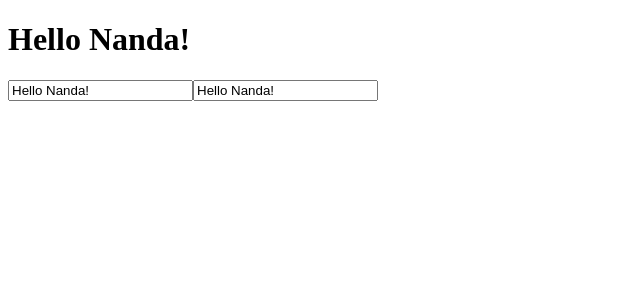
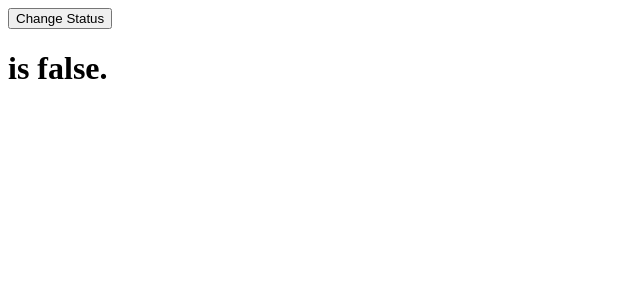
Before and after one commit to nandahadymulya/vue3-basic, a Vue app: page / in a window 1280 px wide. Shown: the top 300 px of the page, without its empty margins (0-640 px from the left). Built offline with nearby package versions, Linux system fonts and the light colour scheme.

Commit message:
feat: v-if

```diff
--- a/src/App.vue
+++ b/src/App.vue
@@ -4,17 +4,22 @@
 export default {
   data() {
     return {
-      message: "Hello Nanda!",
+      message: "is true.",
+      status: false,
     };
+  },
+  methods: {
+    toggleStatus() {
+      this.status = !this.status;
+    },
   },
 };
 </script>
 
 <template>
-  <h1>{{ message }}</h1>
-  <input v-model="message" />
-  <!-- same with belows -->
-  <input :value="message" @input="message = $event.target.value" />
+  <button @click="toggleStatus">Change Status</button>
+  <h1 v-if="status">{{ message }}</h1>
+  <h1 v-else>is false.</h1>
 </template>
 
 <style scoped></style>
```
